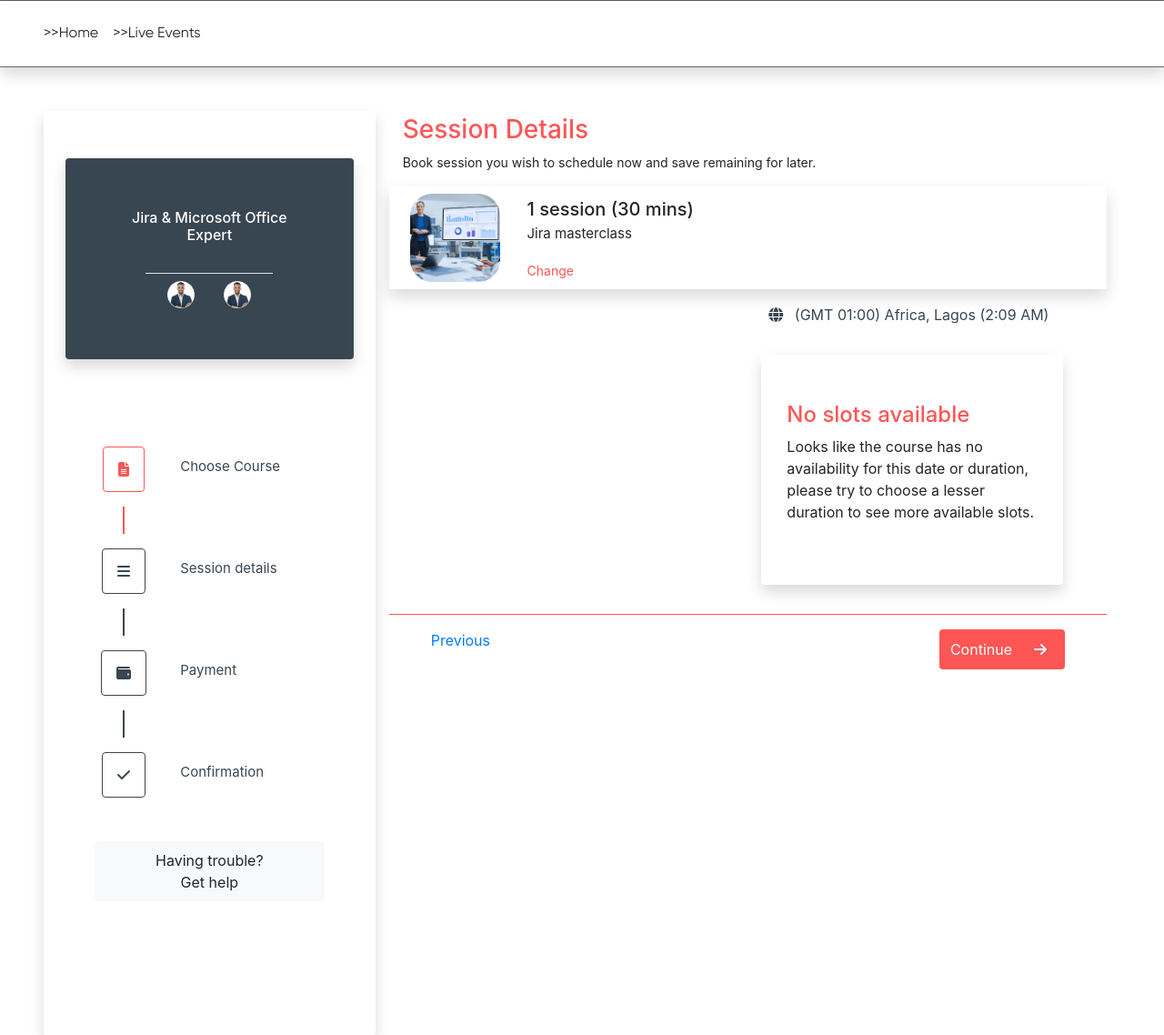
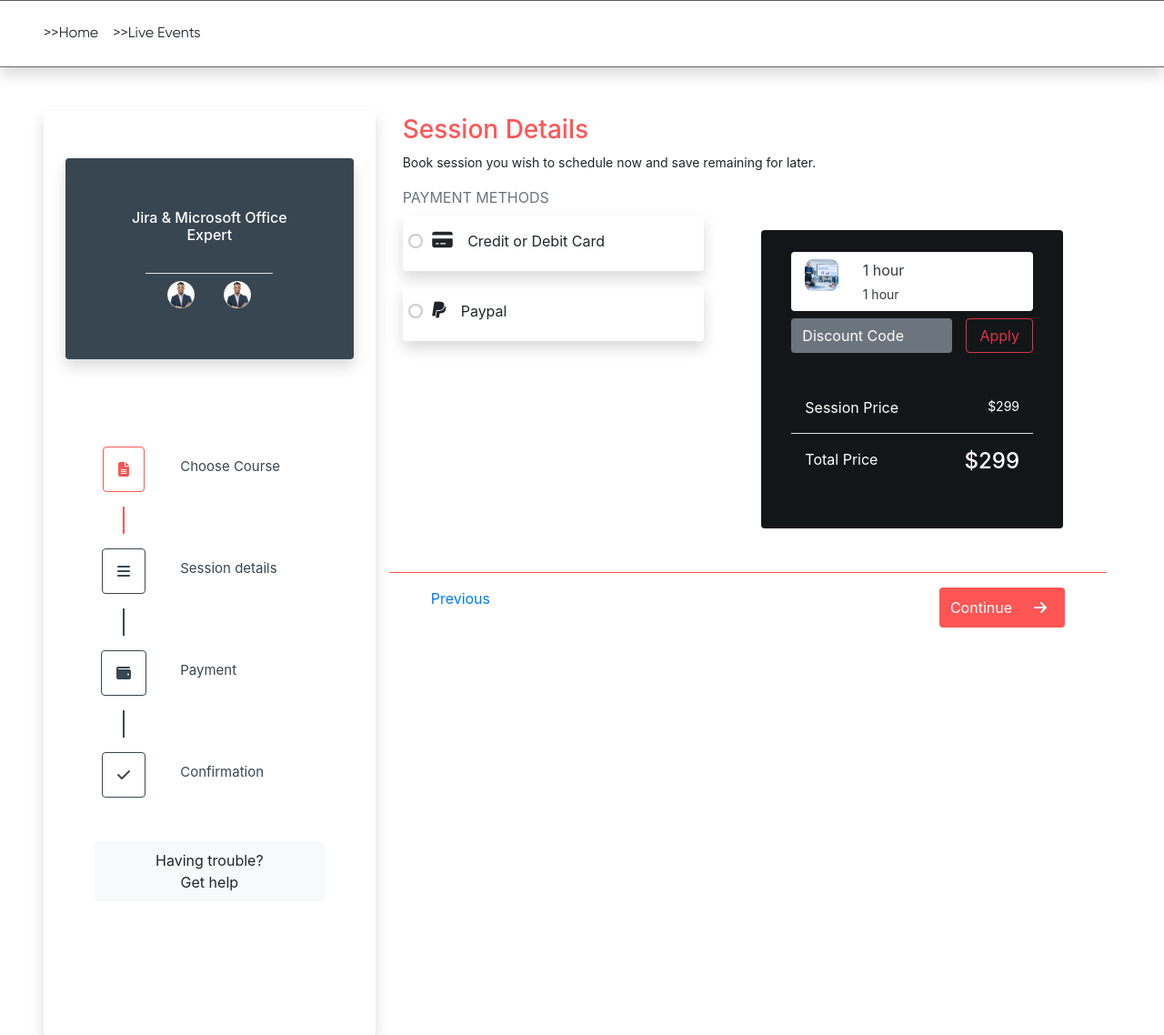
Before and after one commit to syedbilal28/forteforge, a Django app: page /event/details/ in a window 1280 px wide. Shown: the part 747-1885 px from the top of the page at 91% size. Run offline with Django 3.2, Linux system fonts and the light colour scheme; style sheets or scripts are compiled from the project's sources; some libraries are stand-ins or nearby versions.

Commit message:
payment options dummy

```diff
--- a/learning/templates/learning/event-details.html
+++ b/learning/templates/learning/event-details.html
@@ -96,7 +96,7 @@
             color: #FE5555;
             border: 1px solid #FF5656;
         }
-        .schedule-time>div>div>input{
+        .schedule-radio-btn,.payment-btn{
             border:2px solid white;
             box-shadow:0 0 0 2px #ccc;
             appearance:none;
@@ -107,12 +107,12 @@
             transition:all ease-in 0.1s;
 
         }
-        .schedule-time>div>div>input:checked{
+        .schedule-radio-btn:checked,.payment-btn:checked{
             background-color: #FE5555;
             box-shadow:0 0 0 1px #FE5555;
             /* border: 1px solid #FE5555; */
         }
-        .schedule-time>div>div>input:hover{
+        .schedule-radio-btn:hover,.payment-btn:hover{
             cursor: pointer;
         }
         .change{
@@ -124,6 +124,16 @@
             color: white;
             border: 1px solid #FE5555;
             transition: 0.2s;
+        }
+        .discount-input::placeholder{
+            color: white;
+            opacity: 1;
+        }
+        .discount-input{
+            border: none;
+        }
+        .bg-dark{
+            background-color: #131619 !important;
         }
     </style>
 </head>
@@ -267,7 +277,7 @@
                         <h3 class="nav-active">Session Details</h3>
                         <p class="x-small session-description">Book session you wish to schedule now and save remaining for later.</p>
                     </div>
-                    <div class="session row py-2 px-2 shadow">
+                    <!-- <div class="session row py-2 px-2 shadow">
                         <div class="col-2">
                             <img src="{% static 'img/session-2.png' %}" class="w-100" alt="">
                         </div>
@@ -278,19 +288,32 @@
                                 <a class="x-small nav-active">Change</a>
                             </div>
                         </div>
-                    </div>
+                    </div> -->
                     <div class="calendar-wrapper my-3 row">
                         <div class="col">
-                            <div class="calendar-holder">
+                            <!-- <div class="calendar-holder">
 
+                            </div> -->
+                            <p class="m-0 text-secondary">PAYMENT METHODS</p>
+                            <div class="payment-options d-flex flex-column">
+                                <div class="payment-optn p-2 py-3 my-2 rounded shadow">
+                                    <input type="radio" class="payment-btn" name="payment" value="debit">
+                                    <i class="fas fa-credit-card h5 mx-2"></i>
+                                    <p class="d-inline mx-1">Credit or Debit Card</p>
+                                </div>
+                                <div class="payment-optn p-2 py-3 my-2 rounded shadow">
+                                    <input type="radio" class="payment-btn" name="payment" value="paypal">
+                                    <i class="fab fa-paypal h5 mx-2"></i>
+                                    <p class="d-inline mx-1">Paypal</p>
+                                </div>
                             </div>
                         </div>
                         <div class="col px-5">
-                            <div class="timezone blue">
+                            <!-- <div class="timezone blue">
                                 <i class="fas fa-globe mx-2"></i>
                                 <p class="d-inline">(GMT 01:00) Africa, Lagos (2:09 AM)</p>
-                            </div>
-                            <div class="slot-wrapper d-flex flex-column my-2 ">
+                            </div> -->
+                            <!-- <div class="slot-wrapper d-flex flex-column my-2 ">
                                 <div class="slot my-4 d-flex flex-column align-items-end justify-content-start py-5 px-4 rounded shadow">
                                     <div class="p-1">
                                         <h4 class="nav-active">No slots available</h4>
@@ -298,6 +321,47 @@
                                     </div>
                                 </div>
 
+                            </div> -->
+                            <div class="checkout my-5 p-3 px-5 bg-dark rounded">
+                                <div class="row rounded bg-white my-2 py-2">
+                                    <div class="col-3">
+                                        <img src="{% static 'img/session-2.png' %}" class="w-100" alt="">
+                                    </div>
+                                    <div class="col-9">
+                                        <div class="row">
+                                            <p class="mb-1 text-dark">1 hour</p>
+                                        </div>
+                                        <div class="row">
+                                            <p class="m-0 x-small text-dark">1 hour</p>
+                                        </div>
+                                    </div>
+                                </div>
+                                <div class="row my-2">
+                                    <div class="col-8 p-0">
+                                        <input type="text" class="form-control bg-secondary discount-input" placeholder="Discount Code" >
+                                    </div>
+                                    <div class="col-4 pr-0">
+                                        <button class="btn btn-outline-danger w-100">Apply</button>
+                                    </div>
+                                </div>
+                                <div class="price-holder my-3 mt-5">
+                                    <div class="row session-price-holder">
+                                        <div class="col">
+                                            <p>Session Price</p>
+                                        </div>
+                                        <div class="col text-right">
+                                            <p class="x-small">$299</p>
+                                        </div>
+                                    </div>
+                                    <div class="row total-amount-holder border-top py-3">
+                                        <div class="col">
+                                            <p>Total Price</p>
+                                        </div>
+                                        <div class="col text-right">
+                                            <p class="h4">$299</p>
+                                        </div>
+                                    </div>
+                                </div>
                             </div>
                         </div>
                     </div>
@@ -404,9 +468,22 @@
                                     <button class="btn btn-primary continue-btn py-3 px-4 save-session">Save Session</button>
                                 </div>`
         })
-        // $(".save-session").on("click",function(){
-
-        // })
+        $(".save-session").on("click",function(){
+            var target= document.querySelector(".calendar-wrapper").children[0]
+            target.innerHTML=`<p class="m-0 text-secondary">PAYMENT METHODS</p>
+                            <div class="payment-options d-flex flex-column">
+                                <div class="payment-optn p-2 py-3 my-2 rounded shadow">
+                                    <input type="radio" class="payment-btn" name="payment" value="debit">
+                                    <i class="fas fa-credit-card h5 mx-2"></i>
+                                    <p class="d-inline mx-1">Credit or Debit Card</p>
+                                </div>
+                                <div class="payment-optn p-2 py-3 my-2 rounded shadow">
+                                    <input type="radio" class="payment-btn" name="payment" value="paypal">
+                                    <i class="fab fa-paypal h5 mx-2"></i>
+                                    <p class="d-inline mx-1">Paypal</p>
+                                </div>
+                            </div>`
+        })
         })
 
         function WipeBlueBackground(){
```
